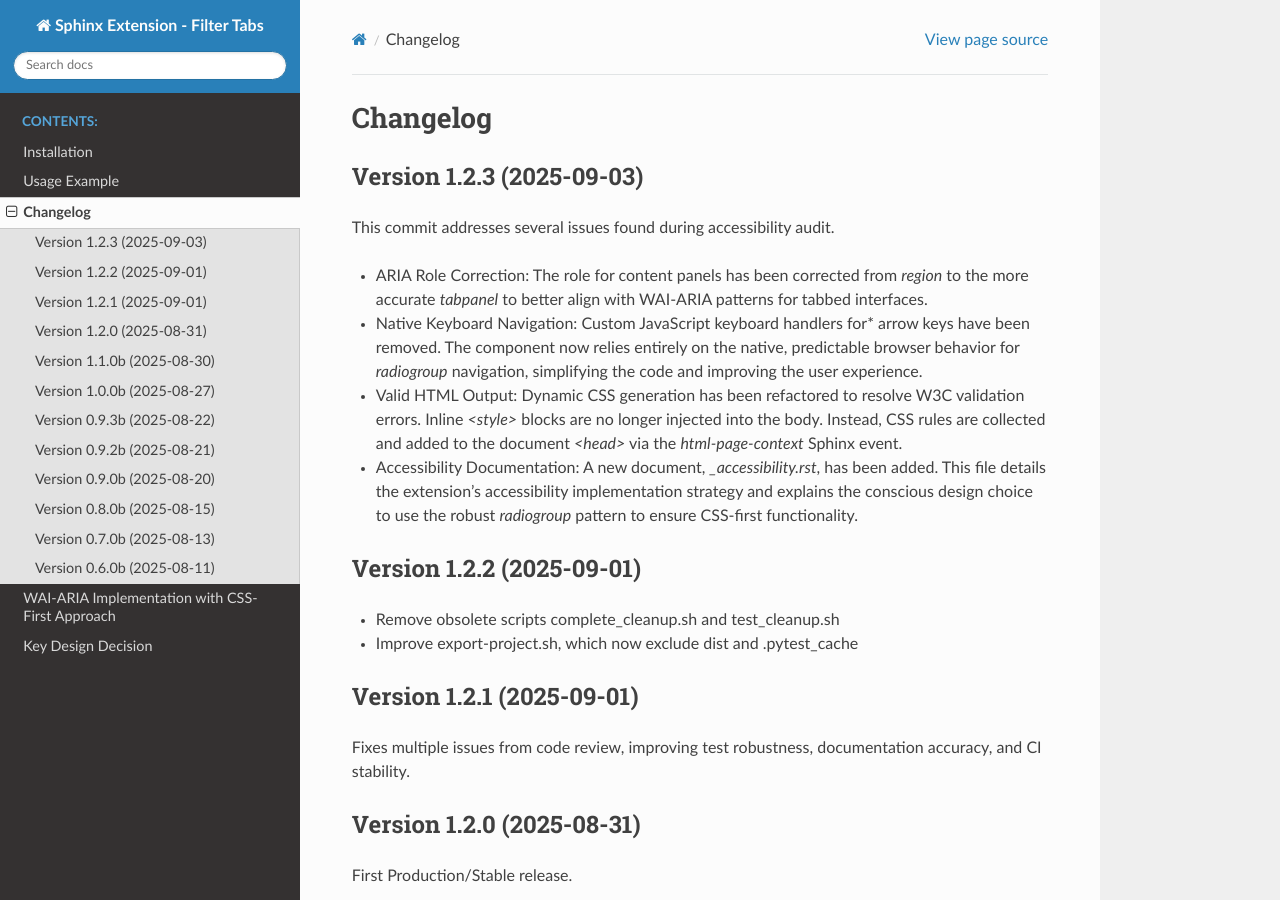
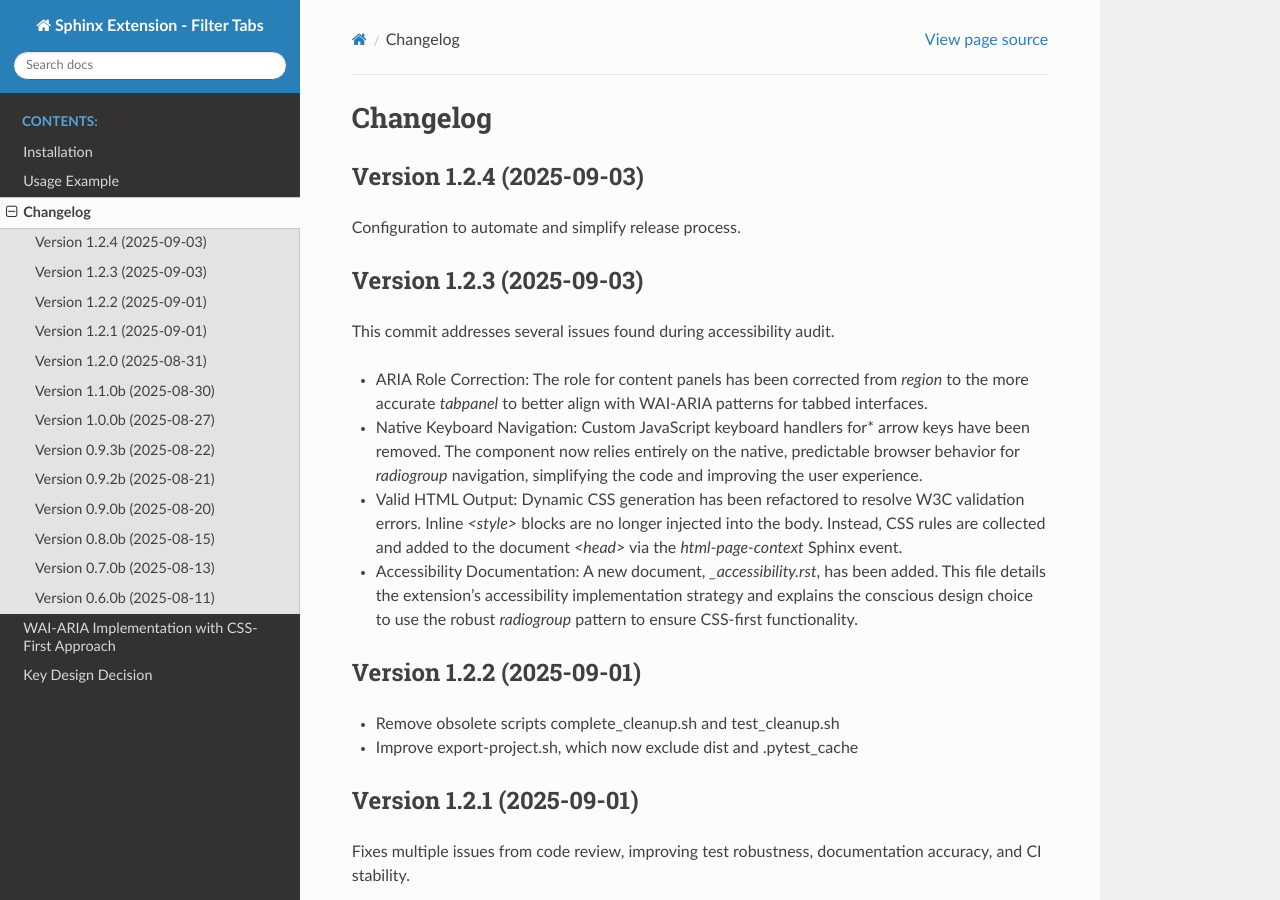
Before and after one commit to aputtu/sphinx-filter-tabs, a Sphinx documentation site: the page built from docs/changelog.rst, in a window 1280 px wide and 900 px high. Built offline with Sphinx 7.4.7 and the Read the Docs theme 3.1.0, drawn with Linux system fonts in a browser that asks for light colours.

Commit message:
chore/bump: config updates related to GitHub workflow/release to PyPi

```diff
--- a/docs/changelog.rst
+++ b/docs/changelog.rst
@@ -1,5 +1,11 @@
 Changelog
 =========
+
+Version 1.2.4 (2025-09-03)
+--------------------------
+
+Configuration to automate and simplify release process.
+
 
 Version 1.2.3 (2025-09-03)
 --------------------------
--- a/docs/conf.py
+++ b/docs/conf.py
@@ -5,7 +5,7 @@
 project = 'Sphinx Extension - Filter Tabs'
 copyright = '2025, Aputsiak Niels Janussen'
 author = 'Aputsiak Niels Janussen'
-release = '1.2.2'
+release = '1.2.4'
 
 # -- General configuration ---------------------------------------------------
 extensions = [
--- a/pyproject.toml
+++ b/pyproject.toml
@@ -5,7 +5,7 @@
 [project]
 keywords = ["sphinx", "extension", "tabs", "filter", "documentation", "css-only", "accessibility", "keyboard-navigation"]
 name = "sphinx-filter-tabs"
-version = "1.2.2"
+version = "1.2.4"
 description = "A Sphinx extension for accessible, CSS-first filterable content tabs."
 readme = { file = "README.md", content-type = "text/markdown" }
 license = { text = "GNU General Public License v3.0" }
```
Also changed, not shown: 1 other file.
